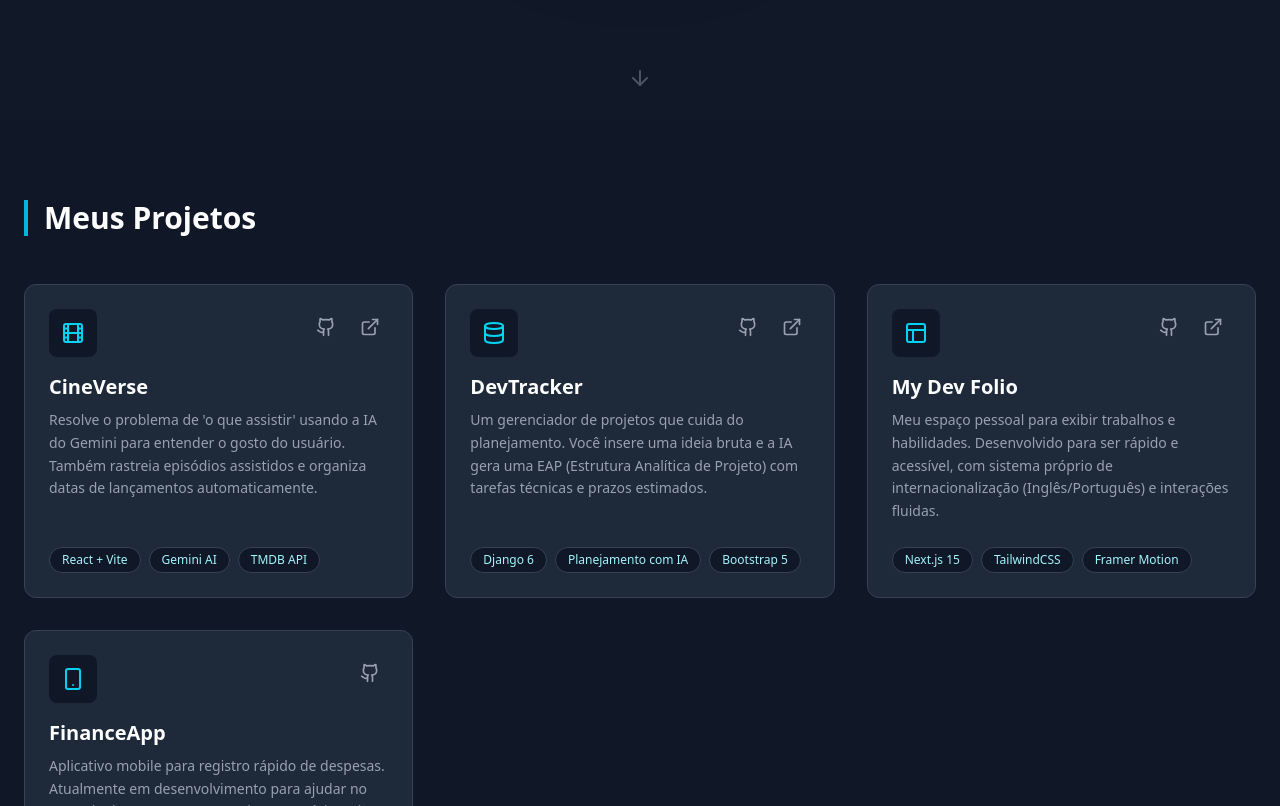
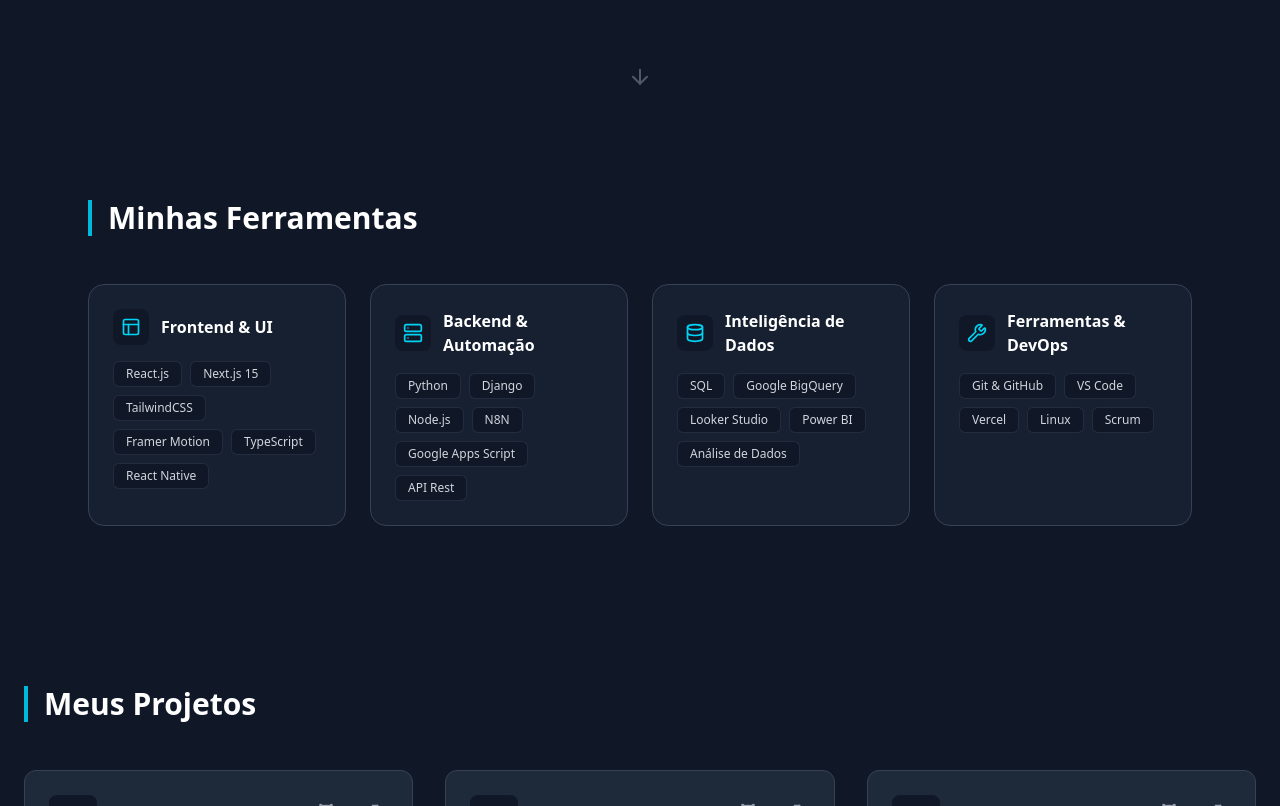
Before and after one commit to ghsiqueira/my-dev-folio, a Next.js app: page / in a window 1280 px wide. Shown: the part 680-1486 px from the top of the page. Built offline with nearby package versions, Linux system fonts and the light colour scheme.

Commit message:
feat: add skills section showcasing tech stack

```diff
--- a/app/page.tsx
+++ b/app/page.tsx
@@ -1,13 +1,15 @@
 import Hero from "../components/Hero";
 import Timeline from "../components/Timeline";
 import Projects from "../components/Projects";
+import Skills from "../components/Skills";
 import LanguageSwitch from "../components/LanguageSwitch";
 
 export default function Home() {
   return (
-    <main className="min-h-screen">
+    <main className="min-h-screen bg-gray-900">
       <LanguageSwitch />
       <Hero />
+      <Skills />
       <Projects />
       <Timeline />
     </main>
--- /dev/null
+++ b/components/Skills.tsx
@@ -0,0 +1,61 @@
+'use client';
+
+import { motion } from 'framer-motion';
+import { skillsData } from '../data/skills';
+import { useLanguage } from '../context/LanguageContext';
+
+export default function Skills() {
+  const { language } = useLanguage();
+  const data = skillsData[language];
+
+  return (
+    <section className="py-20 bg-gray-900 relative overflow-hidden">
+
+      <div className="absolute top-0 right-0 w-[300px] h-[300px] bg-cyan-500/5 rounded-full blur-[80px] -z-10" />
+
+      <div className="container mx-auto px-6 max-w-6xl">
+
+        <motion.h2
+          initial={{ opacity: 0, x: -20 }}
+          whileInView={{ opacity: 1, x: 0 }}
+          viewport={{ once: true }}
+          className="text-3xl font-bold text-white mb-12 border-l-4 border-cyan-500 pl-4"
+        >
+          {language === 'en' ? 'Tech Stack' : 'Minhas Ferramentas'}
+        </motion.h2>
+
+        <div className="grid grid-cols-1 md:grid-cols-2 lg:grid-cols-4 gap-6">
+          {data.map((group, index) => (
+            <motion.div
+              key={group.category}
+              initial={{ opacity: 0, y: 20 }}
+              whileInView={{ opacity: 1, y: 0 }}
+              viewport={{ once: true }}
+              transition={{ delay: index * 0.1 }}
+              className="bg-gray-800/50 border border-gray-700 p-6 rounded-2xl hover:border-cyan-500/30 transition-colors group"
+            >
+              <div className="flex items-center gap-3 mb-4">
+                <div className="p-2 bg-gray-900 rounded-lg text-cyan-400 group-hover:text-white group-hover:bg-cyan-600 transition-colors">
+                  <group.icon size={20} />
+                </div>
+                <h3 className="font-bold text-white">{group.category}</h3>
+              </div>
+
+              <div className="flex flex-wrap gap-2">
+                {group.skills.map((skill) => (
+                  <span
+                    key={skill}
+                    className="px-3 py-1 text-xs font-medium bg-gray-900 text-gray-300 rounded-md border border-gray-700/50"
+                  >
+                    {skill}
+                  </span>
+                ))}
+              </div>
+            </motion.div>
+          ))}
+        </div>
+
+      </div>
+    </section>
+  );
+}
--- /dev/null
+++ b/data/skills.ts
@@ -0,0 +1,51 @@
+import {
+  Code2, Database, Layout, Wrench,
+  Terminal, BarChart3, Workflow, Server
+} from 'lucide-react';
+
+export const skillsData = {
+  en: [
+    {
+      category: "Frontend & UI",
+      icon: Layout,
+      skills: ["React.js", "Next.js 15", "TailwindCSS", "Framer Motion", "TypeScript", "React Native"]
+    },
+    {
+      category: "Backend & Automation",
+      icon: Server,
+      skills: ["Python", "Django", "Node.js", "N8N", "Google Apps Script", "API Rest"]
+    },
+    {
+      category: "Data Intelligence",
+      icon: Database,
+      skills: ["SQL", "Google BigQuery", "Looker Studio", "Power BI", "Data Analysis"]
+    },
+    {
+      category: "Tools & DevOps",
+      icon: Wrench,
+      skills: ["Git & GitHub", "VS Code", "Vercel", "Linux", "Scrum"]
+    }
+  ],
+  pt: [
+    {
+      category: "Frontend & UI",
+      icon: Layout,
+      skills: ["React.js", "Next.js 15", "TailwindCSS", "Framer Motion", "TypeScript", "React Native"]
+    },
+    {
+      category: "Backend & Automação",
+      icon: Server,
+      skills: ["Python", "Django", "Node.js", "N8N", "Google Apps Script", "API Rest"]
+    },
+    {
+      category: "Inteligência de Dados",
+      icon: Database,
+      skills: ["SQL", "Google BigQuery", "Looker Studio", "Power BI", "Análise de Dados"]
+    },
+    {
+      category: "Ferramentas & DevOps",
+      icon: Wrench,
+      skills: ["Git & GitHub", "VS Code", "Vercel", "Linux", "Scrum"]
+    }
+  ]
+};
```
